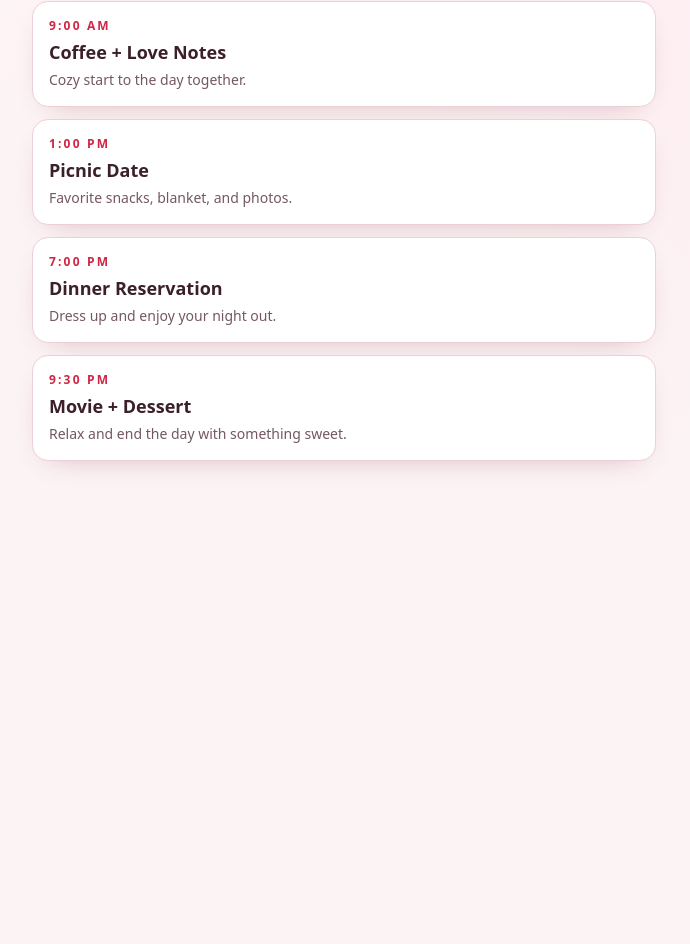
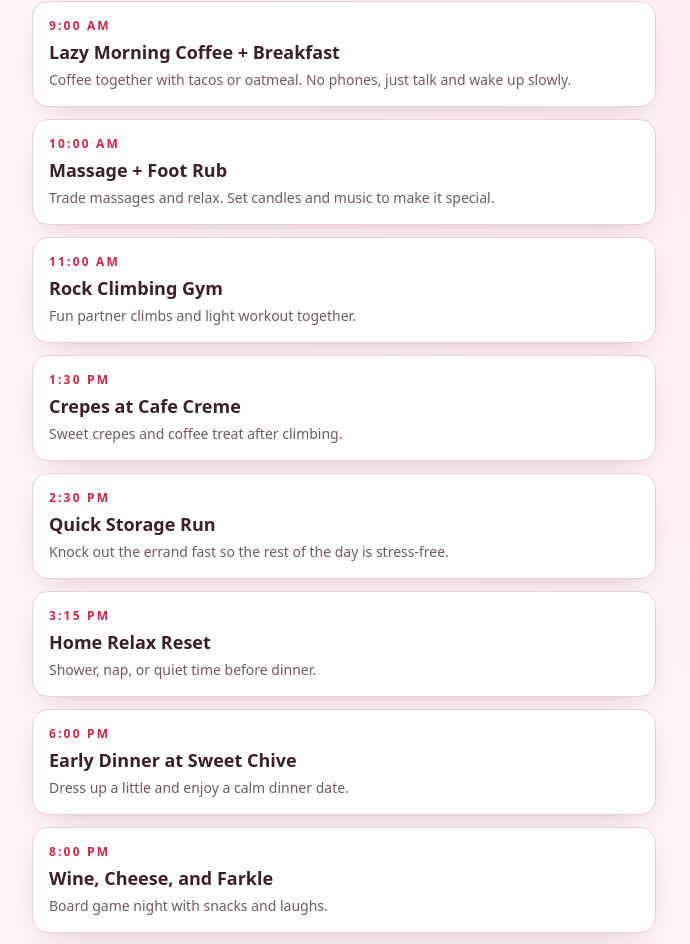
Before and after one commit to tonysamaritano/valentines-day, a SvelteKit app: page / in a window 1280 px wide. Shown: the part 236-1180 px from the top of the page, without its empty margins (296-986 px from the left). Before the commit the page ends 800 px from the top, so only its background shows below. Built offline with nearby package versions, Linux system fonts and the light colour scheme.

Commit message:
adds itinerary support

```diff
--- /dev/null
+++ b/src/lib/config/itinerary.yaml
@@ -0,0 +1,40 @@
+itinerary:
+  - time: "9:00 AM"
+    title: "Lazy Morning Coffee + Breakfast"
+    description: "Coffee together with tacos or oatmeal. No phones, just talk and wake up slowly."
+
+  - time: "10:00 AM"
+    title: "Massage + Foot Rub"
+    description: "Trade massages and relax. Set candles and music to make it special."
+
+  - time: "11:00 AM"
+    title: "Rock Climbing Gym"
+    description: "Fun partner climbs and light workout together."
+
+  - time: "1:30 PM"
+    title: "Crepes at Cafe Creme"
+    description: "Sweet crepes and coffee treat after climbing."
+
+  - time: "2:30 PM"
+    title: "Quick Storage Run"
+    description: "Knock out the errand fast so the rest of the day is stress-free."
+
+  - time: "3:15 PM"
+    title: "Home Relax Reset"
+    description: "Shower, nap, or quiet time before dinner."
+
+  - time: "6:00 PM"
+    title: "Early Dinner at Sweet Chive"
+    description: "Dress up a little and enjoy a calm dinner date."
+
+  - time: "8:00 PM"
+    title: "Wine, Cheese, and Farkle"
+    description: "Board game night with snacks and laughs."
+
+  - time: "9:30 PM"
+    title: "Another Massage"
+    description: "Slow down again and unwind together."
+
+  - time: "10:00 PM"
+    title: "Movie + Wine"
+    description: "Cozy up and end the night together."
--- /dev/null
+++ b/src/lib/config/parseItineraryYaml.ts
@@ -0,0 +1,66 @@
+export type ItineraryItem = {
+	time: string;
+	title: string;
+	description: string;
+};
+
+const normalizeValue = (value: string): string => {
+	const trimmed = value.trim();
+	if (
+		(trimmed.startsWith('"') && trimmed.endsWith('"')) ||
+		(trimmed.startsWith("'") && trimmed.endsWith("'"))
+	) {
+		return trimmed.slice(1, -1);
+	}
+	return trimmed;
+};
+
+export const parseItineraryYaml = (content: string): ItineraryItem[] => {
+	const lines = content.split('\n');
+	const items: Array<Partial<ItineraryItem>> = [];
+	let current: Partial<ItineraryItem> | null = null;
+
+	for (const rawLine of lines) {
+		const line = rawLine.trim();
+		if (line === '' || line.startsWith('#') || line === 'itinerary:') {
+			continue;
+		}
+
+		if (line.startsWith('- ')) {
+			if (current) {
+				items.push(current);
+			}
+
+			current = {};
+			const inline = line.slice(2).trim();
+			if (inline.includes(':')) {
+				const [key, ...rest] = inline.split(':');
+				current[key.trim() as keyof ItineraryItem] = normalizeValue(rest.join(':'));
+			}
+			continue;
+		}
+
+		if (!current || !line.includes(':')) {
+			continue;
+		}
+
+		const [key, ...rest] = line.split(':');
+		current[key.trim() as keyof ItineraryItem] = normalizeValue(rest.join(':'));
+	}
+
+	if (current) {
+		items.push(current);
+	}
+
+	return items
+		.filter((item): item is ItineraryItem =>
+			typeof item.time === 'string' &&
+			typeof item.title === 'string' &&
+			typeof item.description === 'string'
+		)
+		.map((item) => ({
+			time: item.time,
+			title: item.title,
+			description: item.description
+		}));
+};
--- a/src/routes/+page.svelte
+++ b/src/routes/+page.svelte
@@ -1,12 +1,8 @@
 <script lang="ts">
 	import ItineraryCard from '$lib/components/ItineraryCard.svelte';
+	import type { PageData } from './$types';
 
-	const itineraryItems = [
-		{ time: '9:00 AM', title: 'Coffee + Love Notes', description: 'Cozy start to the day together.' },
-		{ time: '1:00 PM', title: 'Picnic Date', description: 'Favorite snacks, blanket, and photos.' },
-		{ time: '7:00 PM', title: 'Dinner Reservation', description: 'Dress up and enjoy your night out.' },
-		{ time: '9:30 PM', title: 'Movie + Dessert', description: 'Relax and end the day with something sweet.' }
-	];
+	let { data }: { data: PageData } = $props();
 </script>
 
 <section class="rounded-2xl border border-[hsl(var(--color-border))] bg-[hsl(var(--color-surface))] p-5 shadow-[var(--shadow-soft)]">
@@ -18,7 +14,7 @@
 </section>
 
 <section class="space-y-3" aria-label="Day itinerary">
-	{#each itineraryItems as item (item.time)}
+	{#each data.itineraryItems as item (item.time)}
 		<ItineraryCard time={item.time} title={item.title} description={item.description} />
 	{/each}
 </section>
--- /dev/null
+++ b/src/routes/+page.ts
@@ -0,0 +1,8 @@
+import itineraryYaml from '$lib/config/itinerary.yaml?raw';
+import { parseItineraryYaml } from '$lib/config/parseItineraryYaml';
+
+export const load = () => {
+	return {
+		itineraryItems: parseItineraryYaml(itineraryYaml)
+	};
+};
```
